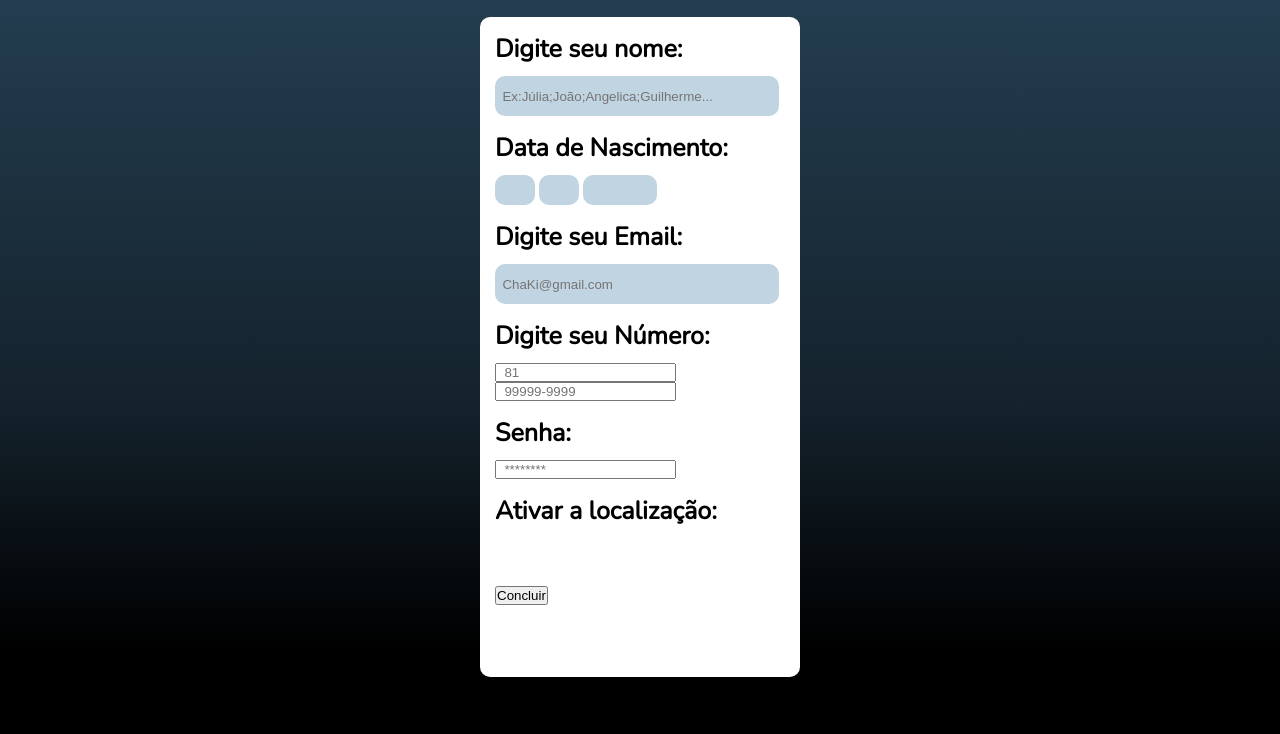
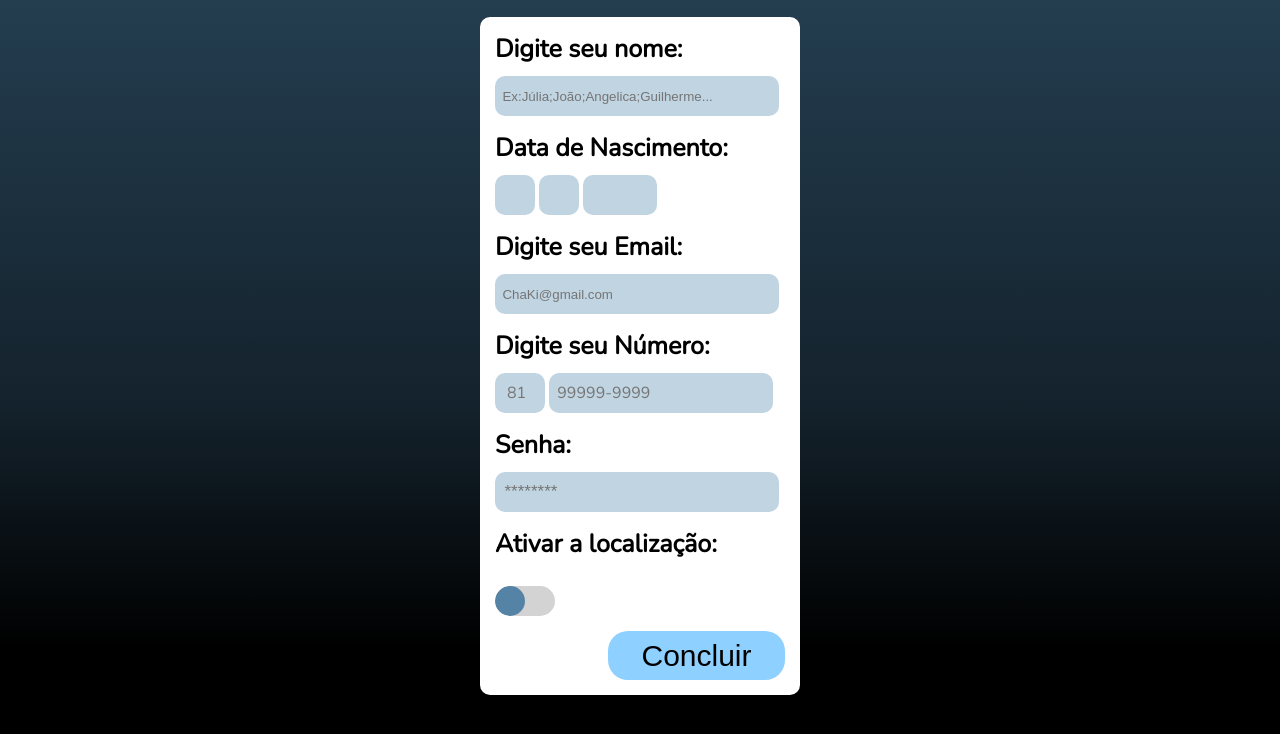
Before and after one commit to JuliaNascimentoJn/ChaKi, a plain HTML site: page pages/login.html in a window 1280 px wide. Shown: the part 120-854 px from the top of the page. Drawn offline with nearby package versions, Linux system fonts and the light colour scheme; files that its build step writes are made by us from their sources.

Commit message:
Update login-morador.css

```diff
--- a/style/login-morador.css
+++ b/style/login-morador.css
@@ -40,7 +40,7 @@ body{
     .conteiner{
         background-color: #FFFFFF;
         width: 320px;
-        height: 660px;
+        height: auto;
         border-radius: 10px;
         padding: 15px;
         display: flex;
@@ -76,9 +76,10 @@ body{
         background-color: #C0D4E2;
         border-radius: 10px;
         width: 40px;
-        height: 30px;
+        height: 40px;
         font-family: 'Nunito';
         font-size: 16px;
+        text-align: center;
 
     }
     .data .ano{
@@ -86,7 +87,7 @@ body{
         background-color: #C0D4E2;
         border-radius: 10px;
         width: 74px;
-        height: 30px;
+        height: 40px;
         font-family: 'Nunito';
         font-size: 16px;
     }
@@ -98,3 +99,73 @@ body{
         height: 40px;
 
     }
+    .telefone .dd{
+        border: none;
+        background-color: #C0D4E2;
+        border-radius: 10px;
+        width: 50px;
+        height: 40px;
+        font-family: 'Nunito';
+        font-size: 16px;
+        text-align: center;
+    }
+    .telefone input{
+        border: none;
+        background-color: #C0D4E2;
+        border-radius: 10px;
+        width: 224px;
+        height: 40px;
+        font-family: 'Nunito';
+        font-size: 16px;
+    }
+    .senha input{
+        border: none;
+        background-color: #C0D4E2;
+        border-radius: 10px;
+        width: 284px;
+        height: 40px;
+        font-size: 17px;
+
+    }
+    .quadrado{
+        width: 60px;
+        height: 30px;
+        overflow: hidden;
+        background-color: lightgray;
+        border-radius: 50px;
+
+    }
+    .circulo{
+        width: 30px;
+        height: 30px;
+        background-color: #5583A5;
+        position: relative;
+        top: 0;
+        left: 0;
+        border-radius: 50%;
+        transition: all 0.5s;
+    }
+    .preechimento{
+        height: 30px;
+        width: 0px;
+        border-radius: 50px;
+        position: relative;
+        left: 0;
+        transition: all 0.5s;
+
+    }
+    .setas{
+        display: flex;
+        justify-content: space-between;
+        align-items: center;
+    }
+    .setas button{
+        width: 177px;
+        height: 49px;
+        background-color: #8ED0FF;
+        border-radius: 20px;
+        border: none;
+        color: black;
+        font-size: 30px;
+        font-weight: 500;
+    }
```
